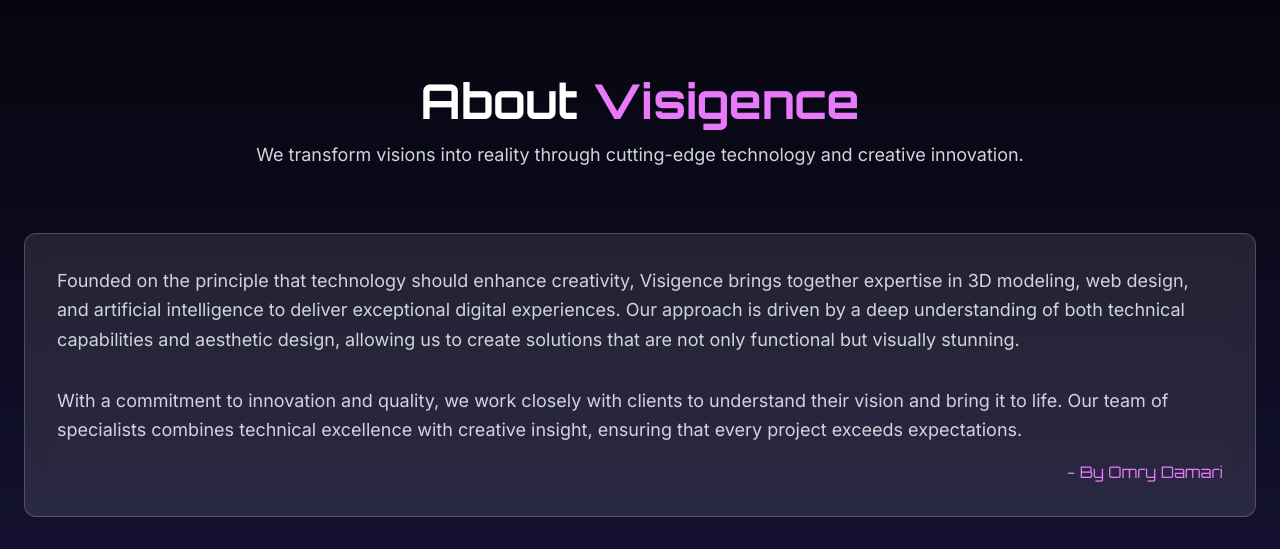
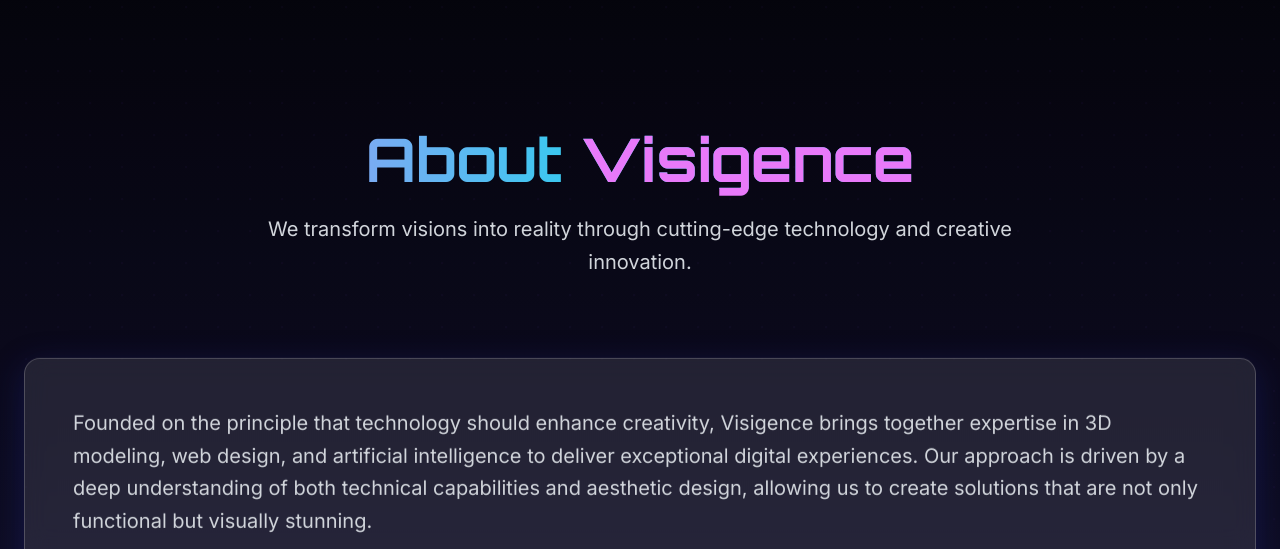
Before and after one commit to visigence/VG, a React (Vite) app: page / in a window 1280 px wide. Shown: the part 2251-2800 px from the top of the page. Built offline with nearby package versions, Linux system fonts and the light colour scheme.

Commit message:
Enhance About Component UI/UX

```diff
--- a/src/components/About.tsx
+++ b/src/components/About.tsx
@@ -1,26 +1,63 @@
-import React from 'react';
-import { motion } from 'framer-motion';
+import React, { useEffect, useRef } from 'react';
+import { motion, useScroll, useTransform } from 'framer-motion';
 import { Award, Code, Cpu, Layers } from 'lucide-react';
+import VanillaTilt from 'vanilla-tilt';
 
 const About: React.FC = () => {
+  const containerRef = useRef<HTMLDivElement>(null);
+  const tiltRefs = useRef<(HTMLDivElement | null)[]>([]);
+
+  const { scrollYProgress } = useScroll({
+    target: containerRef,
+    offset: ["start end", "end start"]
+  });
+
+  const y = useTransform(scrollYProgress, [0, 1], ["0%", "5%"]);
+  const opacity = useTransform(scrollYProgress, [0, 0.2, 0.8, 1], [0, 1, 1, 0]);
+
+  useEffect(() => {
+    tiltRefs.current.forEach(ref => {
+      if (ref) {
+        VanillaTilt.init(ref, {
+          max: 15,
+          speed: 400,
+          glare: true,
+          'max-glare': 0.3,
+          scale: 1.02,
+        });
+      }
+    });
+
+    return () => {
+      tiltRefs.current.forEach(ref => {
+        if (ref) {
+          (ref as any).vanillaTilt?.destroy();
+        }
+      });
+    };
+  }, []);
+
   const containerVariants = {
     hidden: { opacity: 0 },
     visible: {
       opacity: 1,
       transition: {
-        staggerChildren: 0.2
+        staggerChildren: 0.2,
+        delayChildren: 0.3
       }
     }
   };
 
   const itemVariants = {
-    hidden: { opacity: 0, y: 20 },
+    hidden: { opacity: 0, y: 30 },
     visible: {
       opacity: 1,
       y: 0,
       transition: {
-        duration: 0.6,
-        ease: "easeOut"
+        type: "spring",
+        stiffness: 100,
+        damping: 20,
+        duration: 0.8
       }
     }
   };
@@ -51,42 +88,53 @@ const About: React.FC = () => {
   return (
     <section
       id="about"
-      className="py-24 relative overflow-hidden"
+      className="py-32 relative overflow-hidden"
     >
-      <div className="absolute inset-0 bg-gradient-to-b from-black to-primary-950 opacity-70 z-0"></div>
+      <div className="absolute inset-0 bg-gradient-to-b from-black to-primary-950 opacity-70 z-0">
+        <div className="subtle-pattern-overlay absolute inset-0" />
+      </div>
 
       <motion.div
+        ref={containerRef}
         className="container mx-auto px-6 relative z-10"
         variants={containerVariants}
         initial="hidden"
         whileInView="visible"
         viewport={{ once: true, margin: "-100px" }}
+        style={{ y, opacity }}
       >
-        <motion.div className="text-center mb-16" variants={itemVariants}>
-          <h2 className="text-3xl md:text-4xl lg:text-5xl font-orbitron font-bold mb-4">
+        <motion.div
+          className="text-center mb-20"
+          variants={itemVariants}
+        >
+          <h2 className="text-4xl md:text-5xl lg:text-6xl font-orbitron font-bold mb-6 bg-gradient-to-r from-accent-400 via-secondary-400 to-primary-400 bg-clip-text text-transparent">
             About <span className="text-accent-400">Visigence</span>
           </h2>
-          <p className="text-lg text-gray-300 max-w-3xl mx-auto">
+          <p className="text-xl text-gray-300 max-w-3xl mx-auto leading-relaxed">
             We transform visions into reality through cutting-edge technology and creative innovation.
           </p>
         </motion.div>
 
         <motion.div variants={itemVariants}>
-          <div className="glass p-8 rounded-xl mb-16">
-            <p className="text-lg text-gray-300 leading-relaxed mb-8">
+          <div className="glass p-8 md:p-12 rounded-2xl mb-20 transform hover:scale-[1.02] transition-transform duration-500">
+            <p className="text-xl text-gray-300 leading-relaxed mb-8">
               Founded on the principle that technology should enhance creativity, Visigence brings together expertise in 3D modeling, web design, and artificial intelligence to deliver exceptional digital experiences. Our approach is driven by a deep understanding of both technical capabilities and aesthetic design, allowing us to create solutions that are not only functional but visually stunning.
             </p>
-            <p className="text-lg text-gray-300 leading-relaxed">
+            <p className="text-xl text-gray-300 leading-relaxed">
               With a commitment to innovation and quality, we work closely with clients to understand their vision and bring it to life. Our team of specialists combines technical excellence with creative insight, ensuring that every project exceeds expectations.
             </p>
-            <p className="text-right mt-4 text-accent-400 font-orbitron">
+            <motion.p
+              className="text-right mt-6 text-accent-400 font-orbitron text-lg"
+              whileHover={{ scale: 1.05 }}
+              transition={{ type: "spring", stiffness: 400, damping: 10 }}
+            >
               - By Omry Damari
-            </p>
+            </motion.p>
           </div>
         </motion.div>
 
         <motion.h3
-          className="text-2xl md:text-3xl font-orbitron font-bold mb-8 text-center"
+          className="text-3xl md:text-4xl font-orbitron font-bold mb-12 text-center bg-gradient-to-r from-accent-400 to-secondary-400 bg-clip-text text-transparent"
           variants={itemVariants}
         >
           Our Services
@@ -96,16 +144,28 @@ const About: React.FC = () => {
           {services.map((service, index) => (
             <motion.div
               key={index}
-              className="glass p-6 rounded-xl hover:border-accent-400/50 transition-all"
+              ref={el => tiltRefs.current[index] = el}
+              className="service-card glass p-8 rounded-2xl hover:border-accent-400/50 transition-all duration-500"
               variants={itemVariants}
-              whileHover={{ scale: 1.03, transition: { duration: 0.3 } }}
+              whileHover={{ y: -10 }}
             >
               <div className="flex flex-col items-center text-center">
-                <div className="mb-4">
+                <motion.div
+                  className="mb-6 p-4 rounded-full bg-gradient-to-br from-accent-600/20 to-transparent"
+                  whileHover={{
+                    rotate: 360,
+                    scale: 1.1,
+                    transition: { duration: 0.8, ease: "easeInOut" }
+                  }}
+                >
                   {service.icon}
-                </div>
-                <h3 className="text-xl font-orbitron font-bold mb-2">{service.title}</h3>
-                <p className="text-gray-300">{service.description}</p>
+                </motion.div>
+                <h3 className="text-2xl font-orbitron font-bold mb-4 bg-gradient-to-r from-white to-gray-300 bg-clip-text text-transparent">
+                  {service.title}
+                </h3>
+                <p className="text-gray-300 text-lg leading-relaxed">
+                  {service.description}
+                </p>
               </div>
             </motion.div>
           ))}
--- a/src/index.css
+++ b/src/index.css
@@ -23,6 +23,13 @@
 
   .glass {
     @apply bg-opacity-10 bg-white backdrop-blur-md border border-white/20;
+    box-shadow: 0 8px 32px 0 rgba(31, 38, 135, 0.37);
+    transition: all 0.3s ease-in-out;
+  }
+
+  .glass:hover {
+    box-shadow: 0 8px 32px 0 rgba(134, 70, 242, 0.37);
+    border-color: theme('colors.accent.400/30');
   }
 
   .portfolio-card {
@@ -31,6 +38,42 @@
 
   .portfolio-card:hover {
     @apply neon-border transform scale-[1.02] z-10;
+  }
+
+  .service-card {
+    position: relative;
+    overflow: hidden;
+  }
+
+  .service-card::before {
+    content: '';
+    position: absolute;
+    top: -50%;
+    left: -50%;
+    width: 200%;
+    height: 200%;
+    background: radial-gradient(
+      circle,
+      rgba(134, 70, 242, 0.1) 0%,
+      transparent 70%
+    );
+    transform: rotate(0deg);
+    transition: transform 0.5s ease-out;
+    pointer-events: none;
+  }
+
+  .service-card:hover::before {
+    transform: rotate(180deg);
+  }
+
+  .subtle-pattern-overlay {
+    background-image: radial-gradient(
+      rgba(134, 70, 242, 0.1) 1px,
+      transparent 1px
+    );
+    background-size: 32px 32px;
+    opacity: 0.5;
+    animation: patternFloat 20s linear infinite;
   }
 }
 
@@ -44,6 +87,15 @@
     box-shadow: 0 0 10px theme('colors.accent.500'),
                 0 0 20px theme('colors.accent.500'),
                 0 0 30px theme('colors.accent.500');
+  }
+}
+
+@keyframes patternFloat {
+  0% {
+    background-position: 0 0;
+  }
+  100% {
+    background-position: 32px 32px;
   }
 }
 
@@ -65,4 +117,8 @@
     animation: none;
     transition: none;
   }
+
+  .subtle-pattern-overlay {
+    animation: none;
+  }
 }
```
